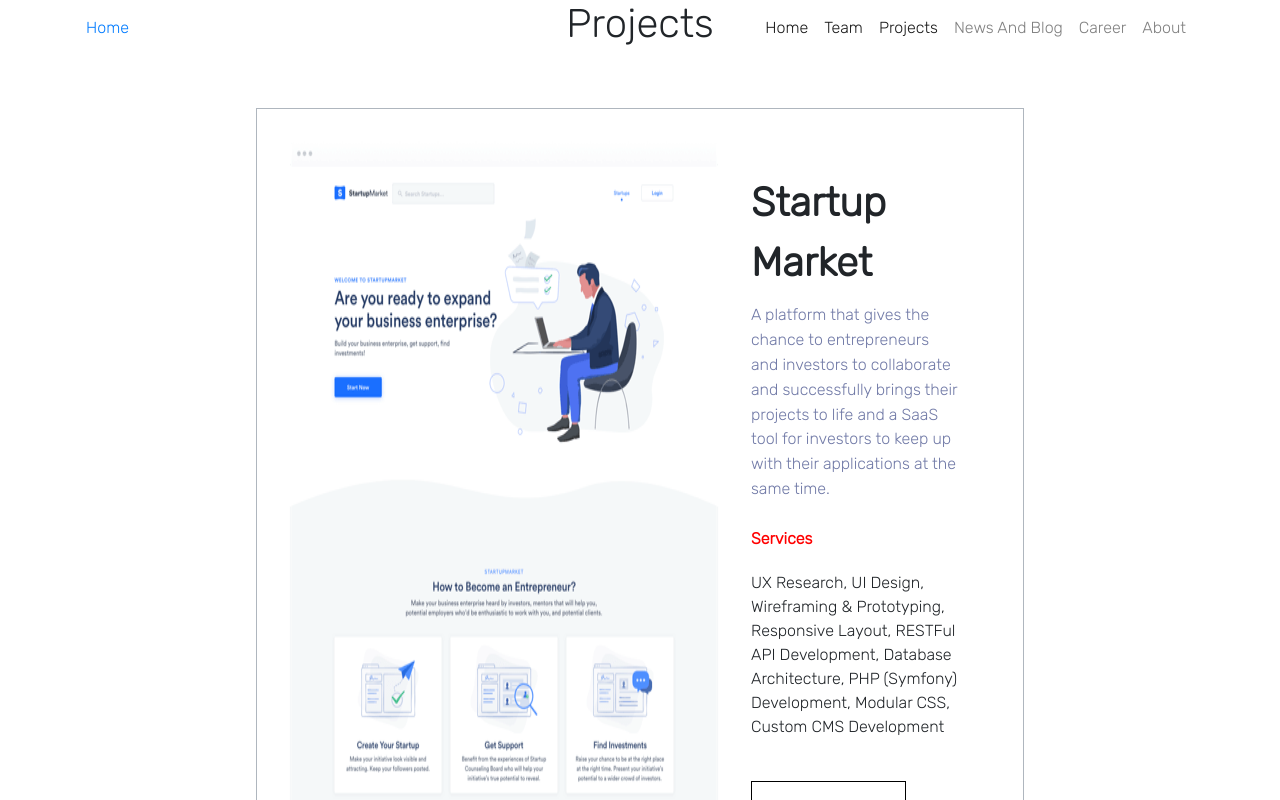
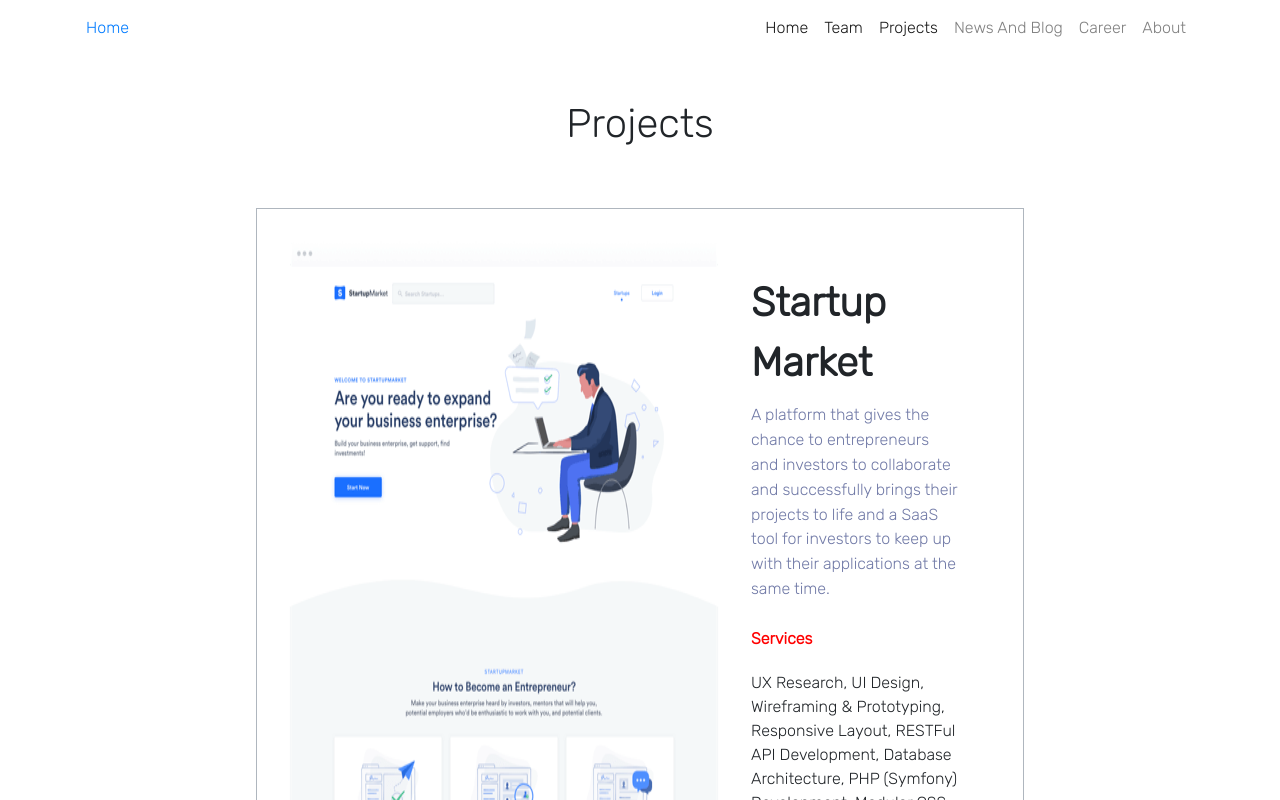
Before and after one commit to ErlanArtykbaev/soc-service-ui, a React (Create React App) app: page /projects in a window 1280 px wide. Shown: the top 800 px of the page. Built offline with nearby package versions, Linux system fonts and the light colour scheme.

Commit message:
bug fix: fix bug with header when scrolling

```diff
--- a/src/assets/sass/_header.scss
+++ b/src/assets/sass/_header.scss
@@ -61,6 +61,7 @@
     }
   }
   .trusted-companies-box{
+		z-index: 1;
     box-shadow: -10px 20px 60px rgba(110,133,168,.128141);
     background-color: #fff;
     width: 100%;
@@ -83,4 +84,5 @@
 .headerScrolled{
   background: #095FA4;
   transition: background-color 0.5s ease-out;
+	z-index: 10;
 }
--- a/src/assets/sass/_projects.scss
+++ b/src/assets/sass/_projects.scss
@@ -1,4 +1,5 @@
 .projects-page{
+	padding-top: 100px;
   width: 60%;
 	margin: auto;
 	h1{
```
